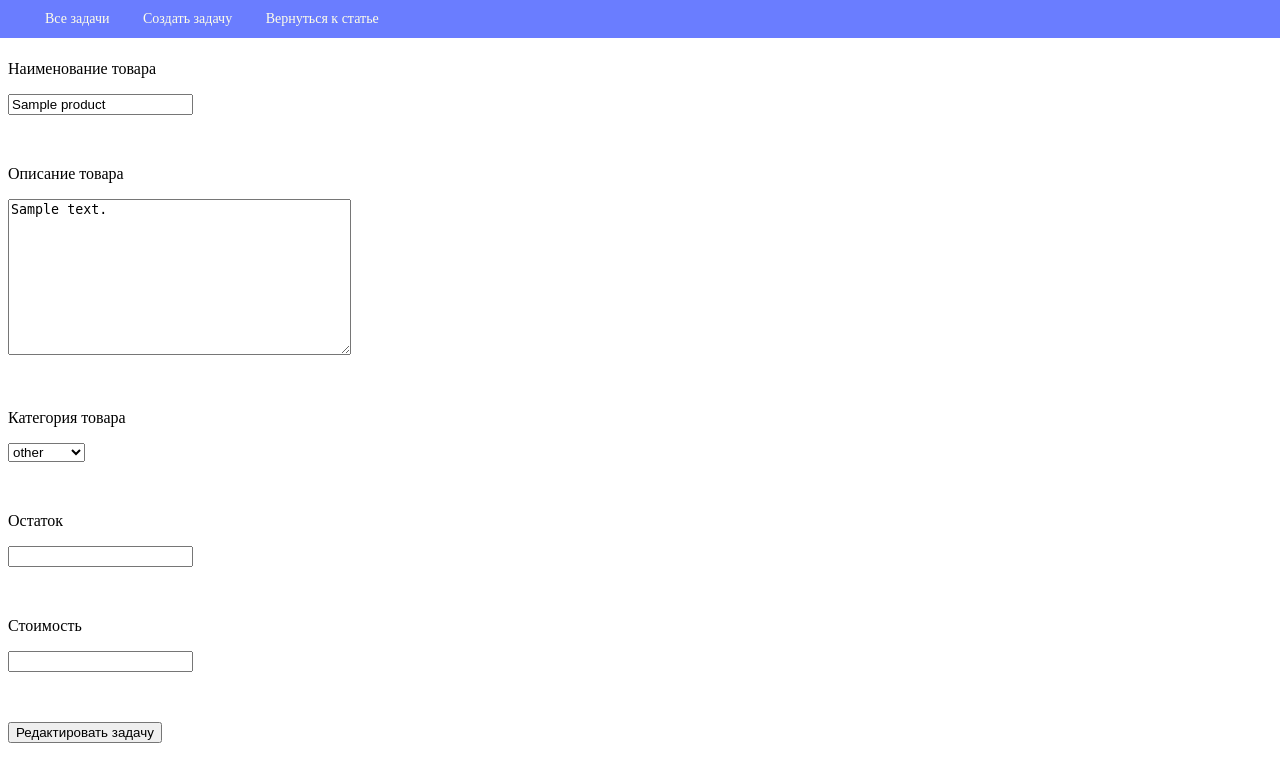
After one commit to nurbekov0001/laba, a Django app: page /product/1/update/ in a window 1280 px wide. The commit adds this page. Shown: the top 782 px of the page. Run offline with Django 3.2, Linux system fonts and the light colour scheme; tables that the repository leaves empty hold one stand-in row (values such as "Sample post").

Commit message:
Создал html и css файлы.Ещё forms.py и  urls.py для папки webapp

```diff
--- a/hello/hello/urls.py
+++ b/hello/hello/urls.py
@@ -14,12 +14,14 @@ Including another URLconf
     2. Add a URL to urlpatterns:  path('blog/', include('blog.urls'))
 """
 from django.contrib import admin
-from django.urls import path
-from webapp import views as webapp_views
+from django.urls import path, include
+from django.views.generic import RedirectView
+HOMEPAGE_URL = 'product/'
 
 
 urlpatterns = [
     path('admin/', admin.site.urls),
-    path('', webapp_views.index_view)
+    path('product/', include('webapp.urls')),
+    path('', RedirectView.as_view(url=HOMEPAGE_URL, permanent=True)),
 
 ]
--- a/hello/webapp/admin.py
+++ b/hello/webapp/admin.py
@@ -5,7 +5,7 @@ from webapp.models import Product
 class ProductsAdmin(admin.ModelAdmin):
     list_display = ['id', 'name', 'description', 'category', 'remainder', 'price']
     list_filter = ['category']
-    fields = ['category', 'description', 'category', 'remainder', 'price']
+    fields = ['name', 'description', 'category', 'remainder', 'price']
 
 
 admin.site.register(Product, ProductsAdmin)
--- /dev/null
+++ b/hello/webapp/forms.py
@@ -0,0 +1,13 @@
+from django import forms
+from webapp.models import Product
+
+
+class ProductForm(forms.ModelForm):
+
+    class Meta:
+        model = Product
+        fields = ('name', 'description', 'category', 'remainder', 'price')
+
+
+class ProductDeleteForm(forms.Form):
+    description = forms.CharField(max_length=120, required=True, label='Введите название задачи, чтобы удалить её')
--- /dev/null
+++ b/hello/webapp/style/css/navbar.css
@@ -0,0 +1,32 @@
+.navbar {
+    display: block;
+    background: #6a7dff;
+    position: fixed;
+    top: 0;
+    right: 0;
+    left: 0;
+    font-size: 0;
+    box-sizing: border-box;
+    padding: 7px 30px;
+}
+.menu {
+    font-size: 14px;
+    line-height: 1;
+    padding: 0;
+    margin: 0;
+    display: inline-block;
+    color: #fffee8;
+}
+.menu li {
+    display: inline-block;
+}
+.menu a {
+    display: inline-block;
+    text-decoration: none;
+    color: inherit;
+    padding: 5px 15px;
+}
+.menu a:hover {
+    color: #ffc122;
+    text-decoration: underline;
+}
--- /dev/null
+++ b/hello/webapp/style/css/style.css
@@ -0,0 +1,19 @@
+body {
+    margin-top: 60px;
+}
+
+.container{
+    width: 80%;
+    margin: 0 auto;
+}
+
+.form-error {
+    color: red;
+    font-size: 12px;
+    margin: 5px 0 0 0
+}
+.form-field-error {
+    border: solid 1px red;
+    box-shadow: red 0 0 3px;
+    display: inline-block;
+}
--- /dev/null
+++ b/hello/webapp/templates/base.html
@@ -0,0 +1,20 @@
+{% load static %}
+<!DOCTYPE html>
+<html lang="en">
+<head>
+    <meta charset="UTF-8">
+    <title>{% block title %}Новостной портал номер [-1] в мире{% endblock title %}</title>
+    <link rel="stylesheet" href="{% static "css/style.css" %}">
+    <link rel="stylesheet" href="{% static "css/navbar.css" %}">
+</head>
+<body>
+    <nav class="navbar">
+        <ul class="menu">
+            <li><a href="{% url "task_list" %}">Все задачи</a></li>
+                <li><a href="{% url "task_add" %}">Создать задачу</a></li>
+            {% block menu %}{% endblock %}
+        </ul>
+    </nav>
+{% block content %}{% endblock %}
+</body>
+</html>
--- /dev/null
+++ b/hello/webapp/templates/product_form.html
@@ -0,0 +1,16 @@
+
+{% csrf_token %}
+
+{% for error in form.non_field_errors %}
+   <p class="form-error">{{ error }}</p>
+{% endfor %}
+
+{% for field in form %}
+   <p><label for="{{ field.id_for_label }}">{{ field.label }}</label></p>
+   {% for error in field.errors %}
+       <p class="form-error">{{ error }}</p>
+   {% endfor %}
+   <p {% if field.errors %} class="form-field-error"{% endif %}>{{ field }}</p>
+    <br>
+{% endfor %}
+<p><input type="submit" value="{{ button_text }}"></p>
--- /dev/null
+++ b/hello/webapp/templates/product_update.html
@@ -0,0 +1,10 @@
+{% extends 'base.html' %}
+
+{% block menu %}<li><a href="{% url "task_view" task.id %}">Вернуться к статье</a></li>{% endblock menu %}
+{% block page_header %}Редактирвоать статью {{ task.id }}{% endblock page_header %}
+
+{% block content %}
+    <form action="{% url "task_update" task.id %}" method="post">
+        {% include "product_form.html" with button_text="Редактировать задачу" %}
+    </form>
+{% endblock content %}
--- /dev/null
+++ b/hello/webapp/urls.py
@@ -0,0 +1,17 @@
+from django.urls import path
+from webapp.views import (
+    index_view,
+    product_view,
+    product_create_view,
+    product_update_view,
+    product_delete_view
+)
+
+urlpatterns = [
+    path('', index_view, name='product_list'),
+    path('<int:pk>/', product_view, name='product_view'),
+    path('add/', product_create_view, name='product_add'),
+    path('<int:pk>/update/', product_update_view, name='product_update'),
+    path('<int:pk>/delete/', product_delete_view, name='product_delete'),
+
+]
--- a/hello/webapp/views.py
+++ b/hello/webapp/views.py
@@ -1,6 +1,77 @@
 from django.shortcuts import render
+from django.shortcuts import render, get_object_or_404, redirect
+from django.urls import reverse
+from webapp.models import Product, CATEGORY_CHOICES
+from webapp.forms import ProductForm, ProductDeleteForm
 
 
 def index_view(request):
-    return render(request, 'index.html')
-# Create your views here.
+    products = Product.objects.all()
+    return render(request, 'index.html', context={'products': products})
+
+
+def product_view(request, pk):
+    products = get_object_or_404(Product, id=pk)
+    return render(request, 'products_view.html', context={'products': products})
+
+
+def product_create_view(request):
+    if request.method == "GET":
+        form = ProductForm()
+        return render(request, 'products_create.html', {'category': CATEGORY_CHOICES})
+    elif request.method == "POST":
+        form = ProductForm(data=request.POST)
+        if form.is_valid():
+            product = Product.objects.create(
+                name=form.cleaned_data.get("name"),
+                description=form.cleaned_data.get("description"),
+                category=form.cleaned_data.get("category"),
+                remainder=form.cleaned_data.get("remainder"),
+                price=form.cleaned_data.get("price")
+            )
+
+            return redirect('product_view', pk=product.id)
+        return render(request, 'product_create.html', context={'form': form})
+
+
+def product_update_view(request, pk):
+    product = get_object_or_404(Product, id=pk)
+
+    if request.method == 'GET':
+
+        form = ProductForm(initial={
+            'name': product.name,
+            'description': product.description,
+            'category': product.category,
+            'remainder': product.category,
+            'price': product.category
+        })
+        return render(request, 'product_update.html', context={'form': form, 'product': product})
+    elif request.method == 'POST':
+        form = ProductForm(data=request.POST)
+        if form.is_valid():
+            product.name = form.cleaned_data.get("name")
+            product.description = form.cleaned_data.get("description")
+            product.category = form.cleaned_data.get("category")
+            product.remainder = form.cleaned_data.get("remainder")
+            product.price = form.cleaned_data.get("price")
+            product.save()
+            return redirect('product_view', pk=product.id)
+        return render(request, 'product_update.html', context={'form': form, 'product': product})
+
+
+def product_delete_view(request, pk):
+    product = get_object_or_404(Product, id=pk)
+
+    if request.method == 'GET':
+        form = ProductDeleteForm()
+        return render(request, 'product_delete.html', context={'product': product, 'form': form})
+    elif request.method == 'POST':
+        form = ProductDeleteForm(data=request.POST)
+        if form.is_valid():
+            if form.cleaned_data['name'] != product.name:
+                form.errors['name'] = ['Названия статей не совпадают']
+                return render(request, 'product_delete.html', context={'product': product, 'form': form})
+            product.delete()
+            return redirect('product_list')
+        return render(request, 'product_delete.html', context={'product': product, 'form': form})
```
Also changed, not shown: hello/webapp/templates/index.html (+15 -31 lines), hello/webapp/templates/product_create.html (added, +25 -0 lines), hello/webapp/templates/product_delete.html (added, +11 -0 lines), hello/webapp/templates/product_view.html (added, +23 -0 lines).
